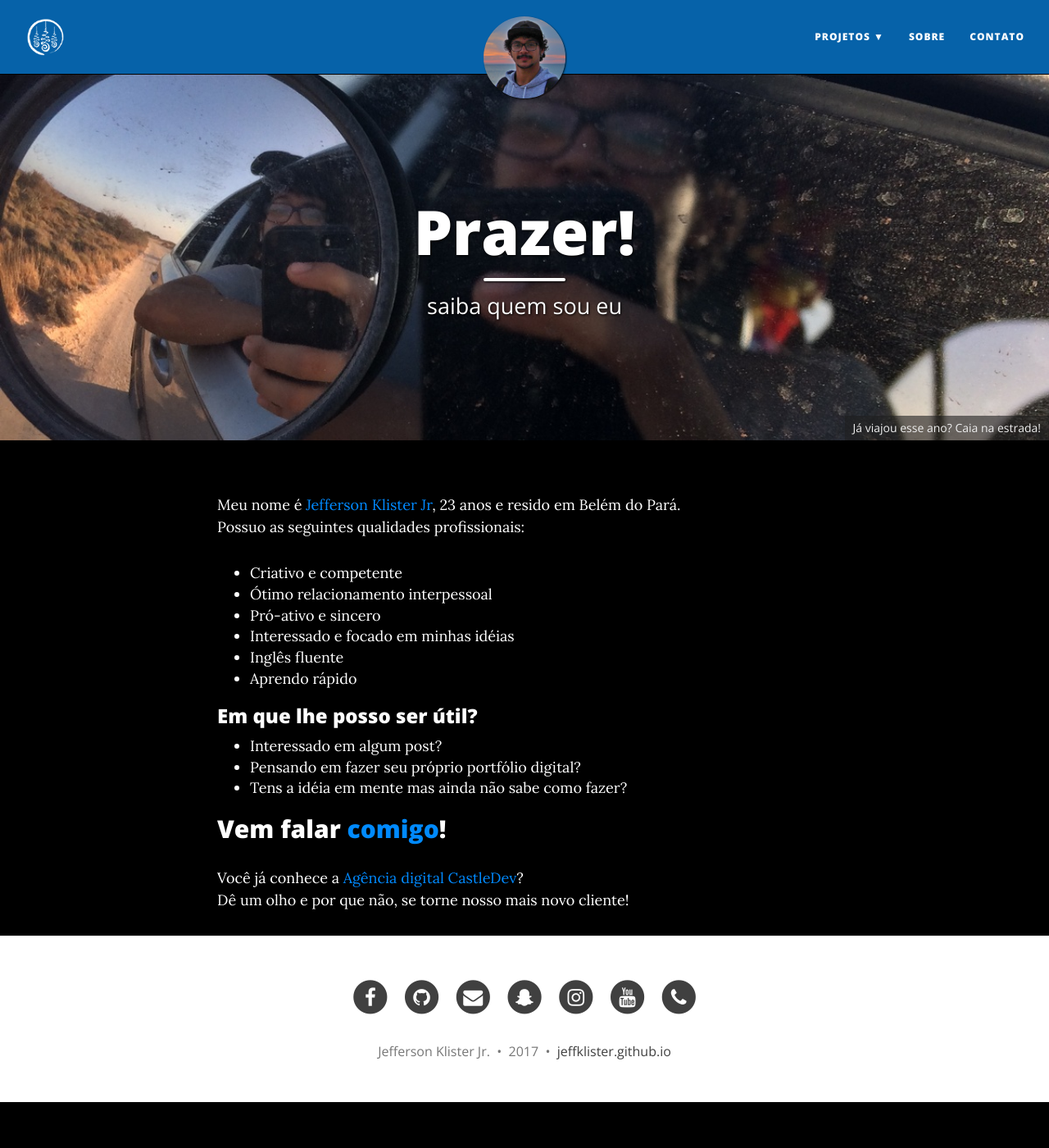
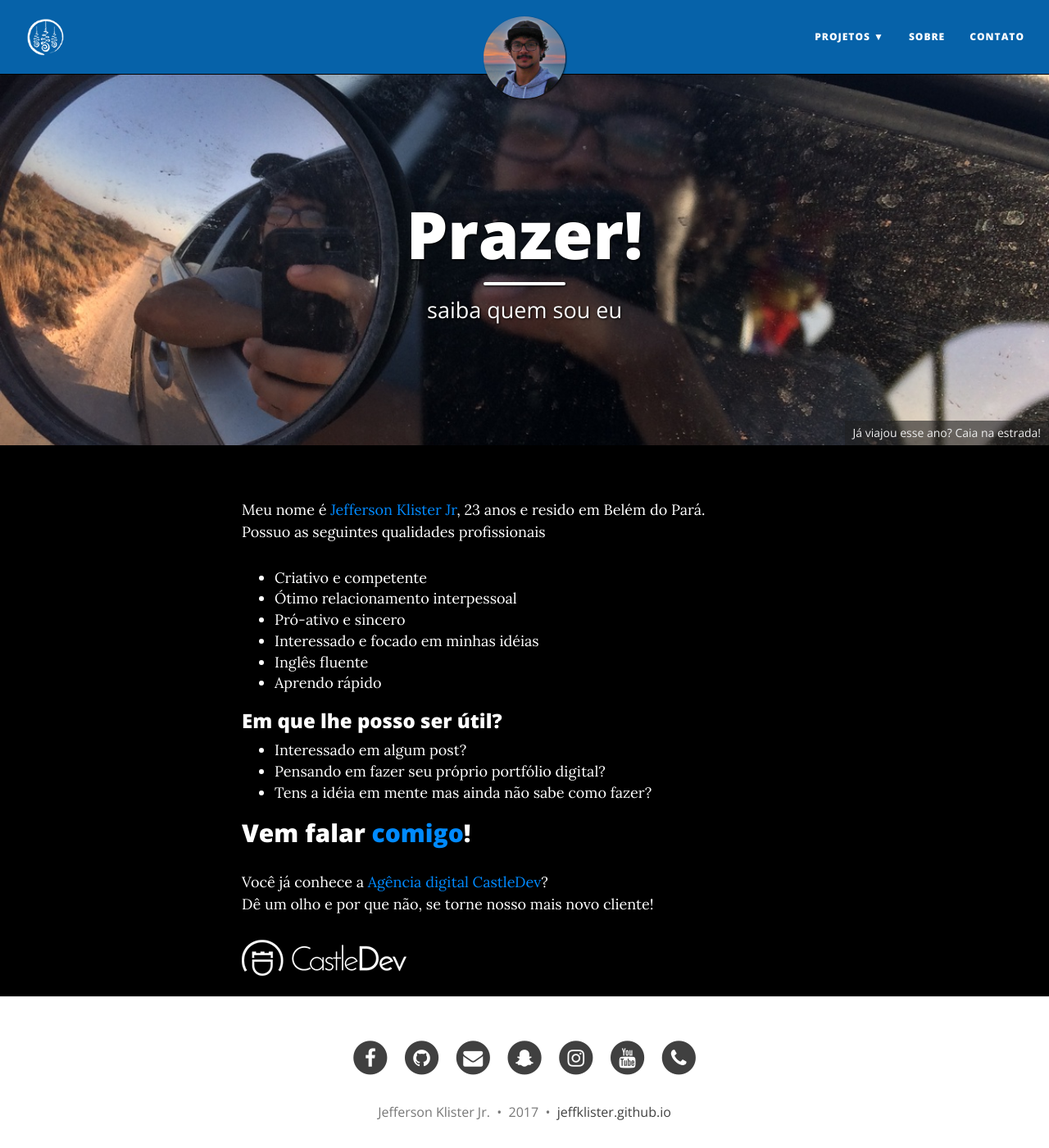
Before and after one commit to jeffklister/jeffklister.github.io, a Jekyll site: the page built from aboutme.md, in a window 1280 px wide and 1400 px high. Shown: the whole window at 82% size. Built offline with Jekyll 4.4.1, drawn with Linux system fonts in a browser that asks for light colours; nearby versions of some CDN libraries.

Commit message:
correção bugs adcionei logo castle

```diff
--- /dev/null
+++ b/_layouts/sobre.html
@@ -0,0 +1,27 @@
+---
+layout: page
+---
+
+<section id="sobre">
+        <div class="container">
+                  <!-- PROJECT XS E SM -->
+                  <div class="col-xs-12 col-sm-12 text-center hidden-md hidden-lg">
+                    {{ content }}
+                  </div>
+                  <div class="col-xs-12 col-sm-12 text-center hidden-md hidden-lg">
+                    <img  class="castle"  alt="logo CastleDev" src="/img/castle.png" />
+                  </div>
+
+                  <!-- PROJECT MD E lG -->
+                  <div class="hidden-xs hidden-sm col-md-12 col-lg-12">
+                    {{ content }}
+                 </div>
+                <div class="hidden-xs hidden-sm col-md-12 col-lg-12">
+                    <a href="https://castledevup.github.io"><img  class="castle"  alt="logo CastleDev" src="/img/castle.png" /></a>
+                    <a <img  class="castle"  alt="logo CastleDev" src="/img/castle.png" />
+                </div>
+
+                </div>
+              </div>
+        </div>
+  </section>
--- a/aboutme.md
+++ b/aboutme.md
@@ -15,7 +15,6 @@
 - Interessado e focado em minhas idéias
 - Inglês fluente
 - Aprendo rápido
-
 
 ### Em que lhe posso ser útil?
 
--- a/css/estilo.css
+++ b/css/estilo.css
@@ -1,5 +1,5 @@
 .intro-header .page-heading h1 {
-    font-size: 75px;
+    color: white;
 }
 
 .navbar-custom {
@@ -14,6 +14,10 @@
 #timeline .container{
     background-color: #0662a9;
     color: white;
+}
+
+#sobre .container {
+    padding-bottom: 25px;
 }
 
 footer {
--- a/index.html
+++ b/index.html
@@ -10,6 +10,7 @@
 ---
 
 {% include header.html type="page" %}
+
 <div class="container" role="main">
   <div class="row">
     <div class="col-lg-8 col-lg-offset-2 col-md-10 col-md-offset-1">
```
Also changed, not shown: other parts of aboutme.md (+3 -3 lines), img/castle.png (added), 4 other files.
